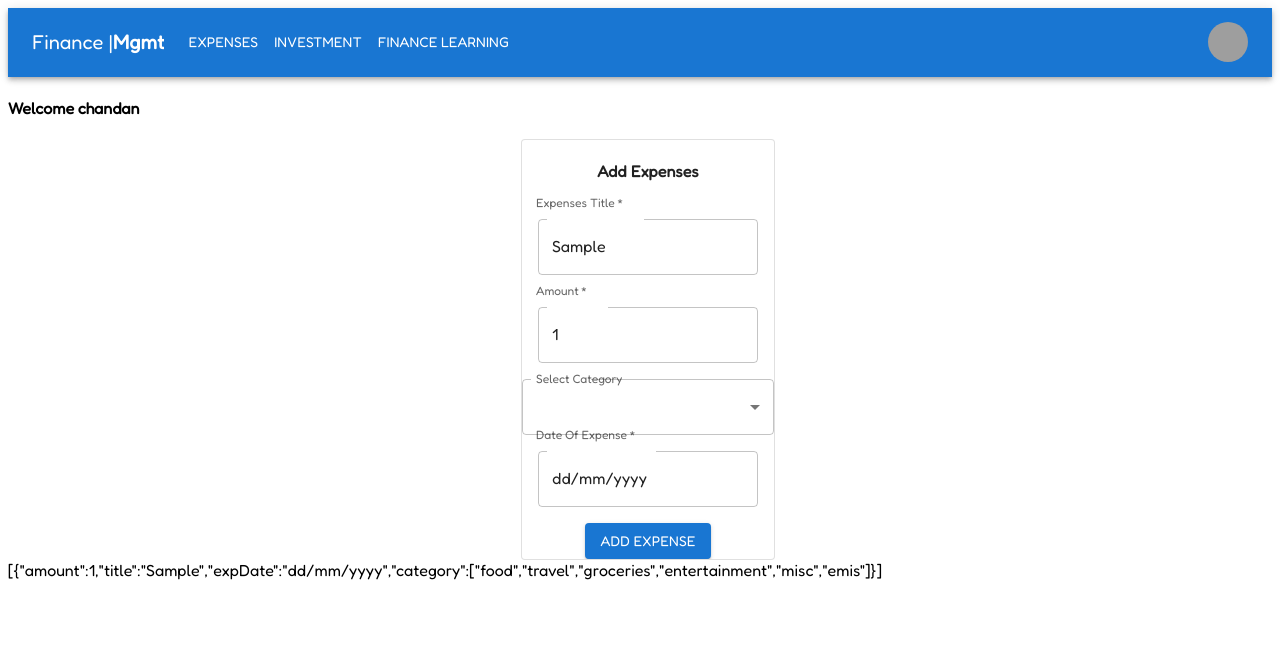
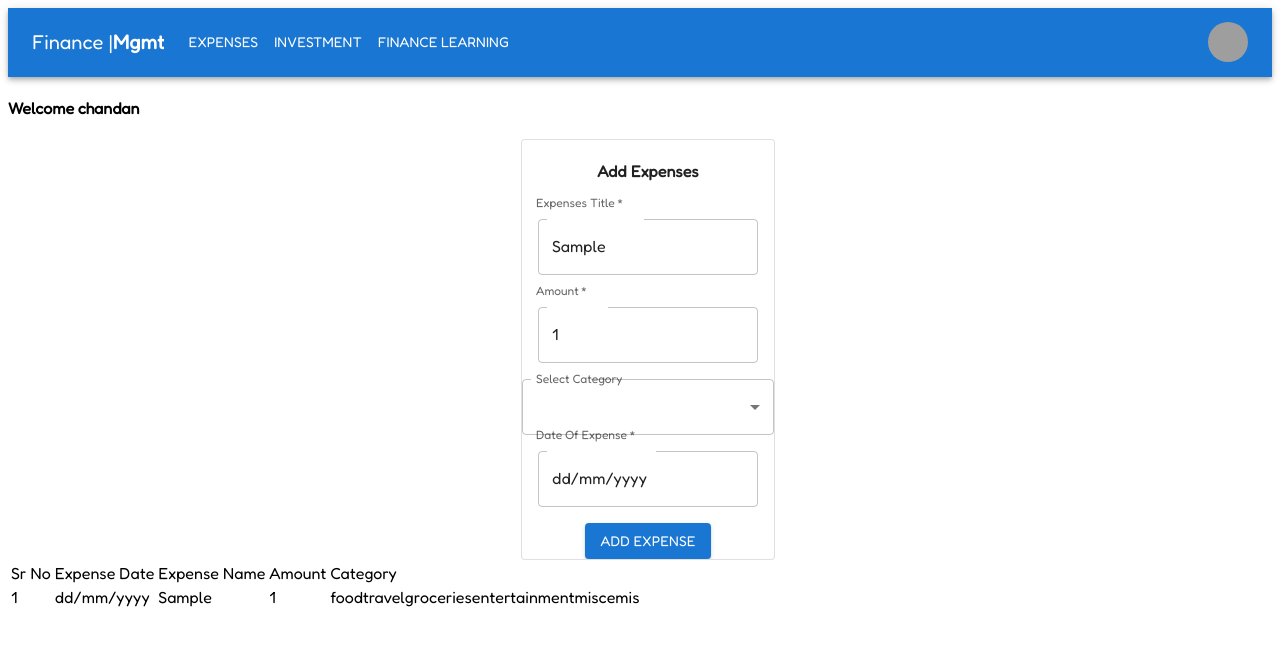
Before and after one commit to chandansutradhar2/react-finanace-app, a React (Create React App) app: page /expense in a window 1280 px wide. Both pictures are taken after typing "Sample" into the empty fields and a click on the button "ADD EXPENSE". Shown: the top 646 px of the page. Built offline with nearby package versions, Linux system fonts and the light colour scheme; grey boxes are pictures that could not be loaded.

Commit message:
iterating an array of object to generate table

```diff
--- a/src/Expenses/ExpenseList/ExpenseList.js
+++ b/src/Expenses/ExpenseList/ExpenseList.js
@@ -2,7 +2,32 @@ import { useContext } from "react";
 import { ExpensesContext, UserContext } from "../../App";
 
 export function ExpenseList() {
-	const expense = useContext(ExpensesContext);
-	const user = useContext(UserContext);
-	return <div>{JSON.stringify(expense)}</div>;
+	const expenses = useContext(ExpensesContext);
+
+	return (
+		<>
+			<table>
+				<thead>
+					<tr>
+						<td>Sr No</td>
+						<td>Expense Date</td>
+						<td>Expense Name</td>
+						<td>Amount</td>
+						<td>Category</td>
+					</tr>
+				</thead>
+				<tbody>
+					{expenses.map((exp, idx) => (
+						<tr key={idx}>
+							<td>{idx + 1}</td>
+							<td>{exp.expDate}</td>
+							<td>{exp.title}</td>
+							<td>{exp.amount}</td>
+							<td>{exp.category}</td>
+						</tr>
+					))}
+				</tbody>
+			</table>
+		</>
+	);
 }
```
